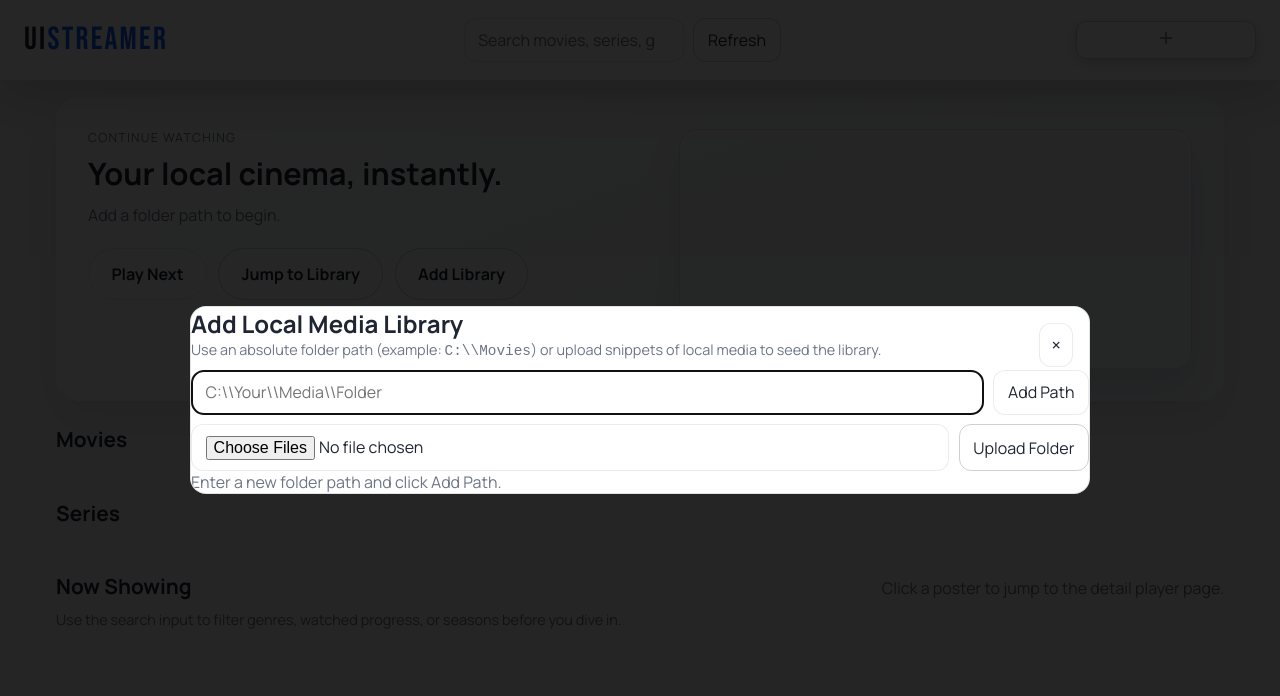
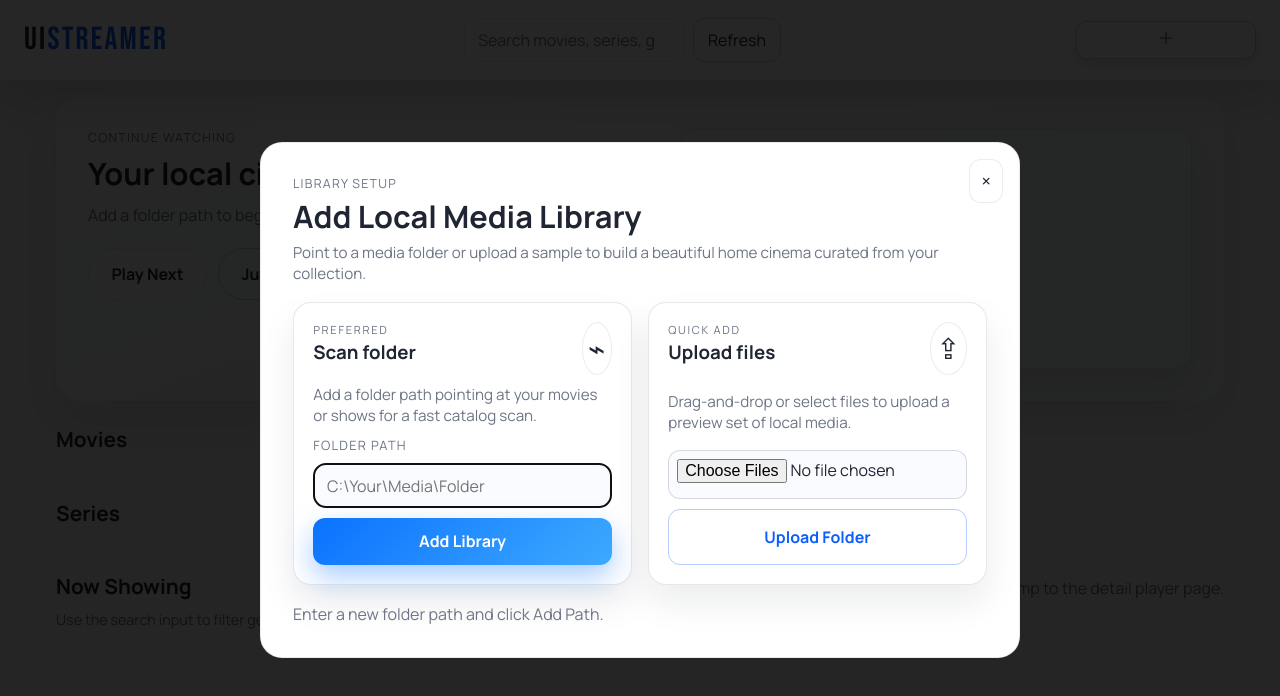
Before and after one commit to kaus98/UI-Streamer, a website: page public/index.html in a window 1280 px wide. Both pictures are taken after a click on the button "Switch library path". Drawn offline with Linux system fonts and the light colour scheme; no server answers.

Commit message:
Public UI changes

```diff
--- a/public/index.html
+++ b/public/index.html
@@ -82,19 +82,41 @@
       <div class="modal-content">
         <button class="close-modal" id="closeAddModalBtn">×</button>
         <div class="modal-body">
+          <header class="modal-head">
+            <p class="eyebrow">Library setup</p>
             <h2>Add Local Media Library</h2>
             <p class="helper">
-            Use an absolute folder path (example: <code>C:\\Movies</code>) or upload snippets of local media to seed the library.
+              Point to a media folder or upload a sample to build a beautiful home cinema curated from your collection.
             </p>
-          <div class="path-row">
-            <input id="pathInput" type="text" placeholder="C:\\Your\\Media\\Folder" />
-            <button id="addPathBtn">Add Path</button>
+          </header>
+          <div class="add-grid">
+            <article class="add-card path-card">
+              <div class="card-header">
+                <div>
+                  <p class="card-eyebrow">Preferred</p>
+                  <h3>Scan folder</h3>
                 </div>
-          <div class="upload-row">
+                <span class="card-icon" aria-hidden="true">⌁</span>
+              </div>
+              <p class="card-copy">Add a folder path pointing at your movies or shows for a fast catalog scan.</p>
+              <label class="field-label" for="pathInput">Folder path</label>
+              <input id="pathInput" type="text" placeholder="C:\Your\Media\Folder" />
+              <button id="addPathBtn" class="primary">Add Library</button>
+            </article>
+            <article class="add-card upload-card">
+              <div class="card-header">
+                <div>
+                  <p class="card-eyebrow">Quick add</p>
+                  <h3>Upload files</h3>
+                </div>
+                <span class="card-icon" aria-hidden="true">⇪</span>
+              </div>
+              <p class="card-copy">Drag-and-drop or select files to upload a preview set of local media.</p>
               <input id="folderUpload" type="file" webkitdirectory directory multiple />
               <button id="uploadBtn" class="ghost">Upload Folder</button>
+            </article>
           </div>
-          <p id="statusText" class="status"></p>
+          <p id="statusText" class="status">&nbsp;</p>
         </div>
       </div>
     </div>
--- a/public/styles.css
+++ b/public/styles.css
@@ -367,15 +367,125 @@ p {
 
 .modal-content {
   background: var(--bg-soft);
-  border: 1px solid var(--line);
-  border-radius: 16px;
-  max-width: 900px;
-  width: 100%;
+  border: 1px solid rgba(15, 23, 42, 0.08);
+  border-radius: 22px;
+  max-width: 780px;
+  width: min(94vw, 760px);
   max-height: 90vh;
-  overflow-y: auto;
+  overflow: hidden;
   position: relative;
 }
 
+.modal-body {
+  padding: 2rem;
+  display: grid;
+  gap: 1.1rem;
+}
+
+.modal-head h2 {
+  font-size: clamp(1.6rem, 2.4vw, 2rem);
+  margin: 0.2rem 0 0.3rem;
+}
+
+.modal-head .helper {
+  margin: 0;
+  color: var(--text-dim);
+  font-size: 0.95rem;
+}
+
+.add-grid {
+  display: grid;
+  grid-template-columns: repeat(auto-fit, minmax(240px, 1fr));
+  gap: 1rem;
+}
+
+.add-card {
+  background: #fff;
+  border-radius: 18px;
+  border: 1px solid rgba(15, 23, 42, 0.1);
+  box-shadow: 0 18px 35px rgba(15, 23, 42, 0.08);
+  padding: 1.2rem;
+  display: grid;
+  gap: 0.6rem;
+}
+
+.add-card .card-header {
+  display: flex;
+  justify-content: space-between;
+  align-items: flex-start;
+}
+
+.card-eyebrow {
+  text-transform: uppercase;
+  font-size: 0.7rem;
+  letter-spacing: 0.15em;
+  color: var(--text-dim);
+  margin: 0;
+}
+
+.add-card h3 {
+  margin: 0.15rem 0 0;
+}
+
+.card-copy {
+  margin: 0;
+  color: var(--text-dim);
+  font-size: 0.95rem;
+}
+
+.card-icon {
+  font-size: 1.8rem;
+  background: var(--bg-soft);
+  padding: 0.4rem;
+  border-radius: 50%;
+  box-shadow: inset 0 0 0 1px rgba(15, 23, 42, 0.08);
+}
+
+.field-label {
+  display: block;
+  font-size: 0.8rem;
+  text-transform: uppercase;
+  letter-spacing: 0.1em;
+  color: var(--text-dim);
+}
+
+.add-card input[type="text"],
+.add-card input[type="file"] {
+  border-radius: 12px;
+  border: 1px solid rgba(15, 23, 42, 0.15);
+  padding: 0.65rem 0.8rem;
+  font: inherit;
+  width: 100%;
+  background: #f9fbff;
+}
+
+.add-card input[type="file"] {
+  padding: 0.5rem;
+}
+
+.add-card button {
+  border-radius: 12px;
+  border: none;
+  font-weight: 600;
+  padding: 0.8rem 1rem;
+}
+
+.add-card .primary {
+  background: linear-gradient(135deg, #0b72ff, #3da9ff);
+  color: #fff;
+  box-shadow: 0 12px 28px rgba(11, 114, 255, 0.35);
+}
+
+.add-card .ghost {
+  border: 1px solid rgba(11, 92, 255, 0.3);
+  background: transparent;
+  color: #0b5fff;
+}
+
+.status {
+  min-height: 1.2rem;
+  color: var(--text-dim);
+}
 .close-modal {
   position: absolute;
   top: 1rem;
```
Lines whose indentation alone changed are shown as unchanged.
